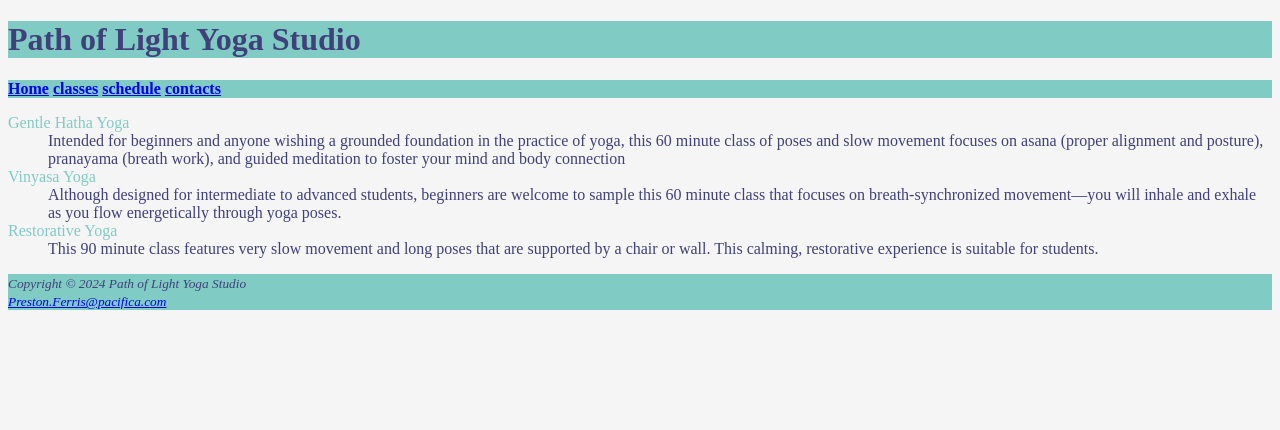
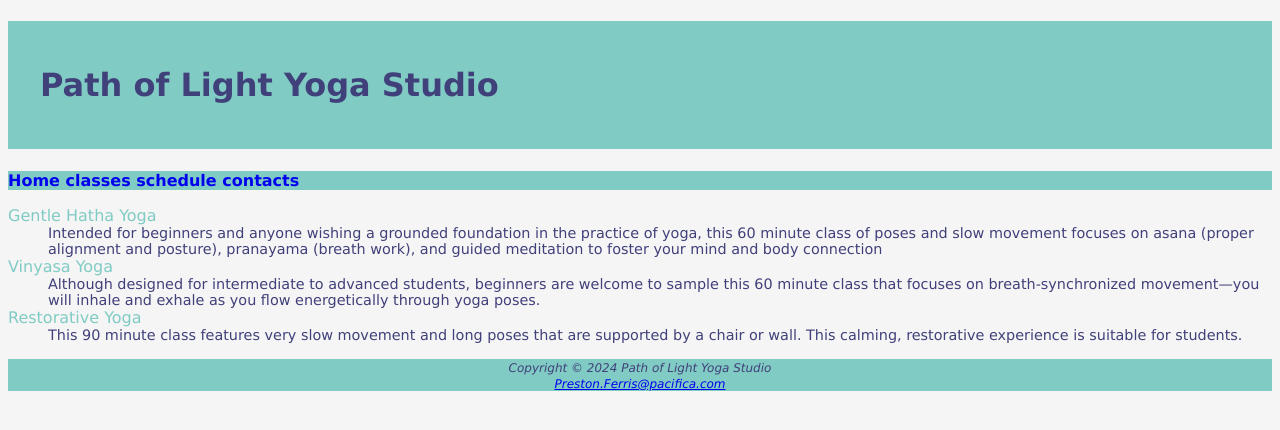
Before and after one commit to pman2005/yoga-website, a plain HTML site: page classes.html in a window 1280 px wide. Drawn offline with Linux system fonts and the light colour scheme.

Commit message:
Update style.css

```diff
--- a/style.css
+++ b/style.css
@@ -1,13 +1,26 @@
 body{background-color: #F5F5F5 ;
-    color:#40407A ;}
+    color:#40407A ;
+    font-family: verdana, arial, sans-serif;
+}
 
 header{
 background-color: #80CBC4 ;
 color:#40407A ;
+background-color:url (lilyheader.jpg) ;
+background-repeat: no-repeat;
+background-position: right;
 }
 
 nav{
     background-color:#80CBC4 ;
+    font-weight: bold;
+}
+
+nav a{text-decoration: none;}
+
+h1{
+    line-height: 400%;
+    text-indent: 1em;
 }
 
 h2{
@@ -22,4 +35,11 @@ dt{
 
 footer{
     background-color: #80cbc4;
+    font-size: 90%;
+    font-style: italic;
+    text-align: center;
 }
+
+li{font-size: 90%;}
+
+dd{font-size: 90%;}
```
